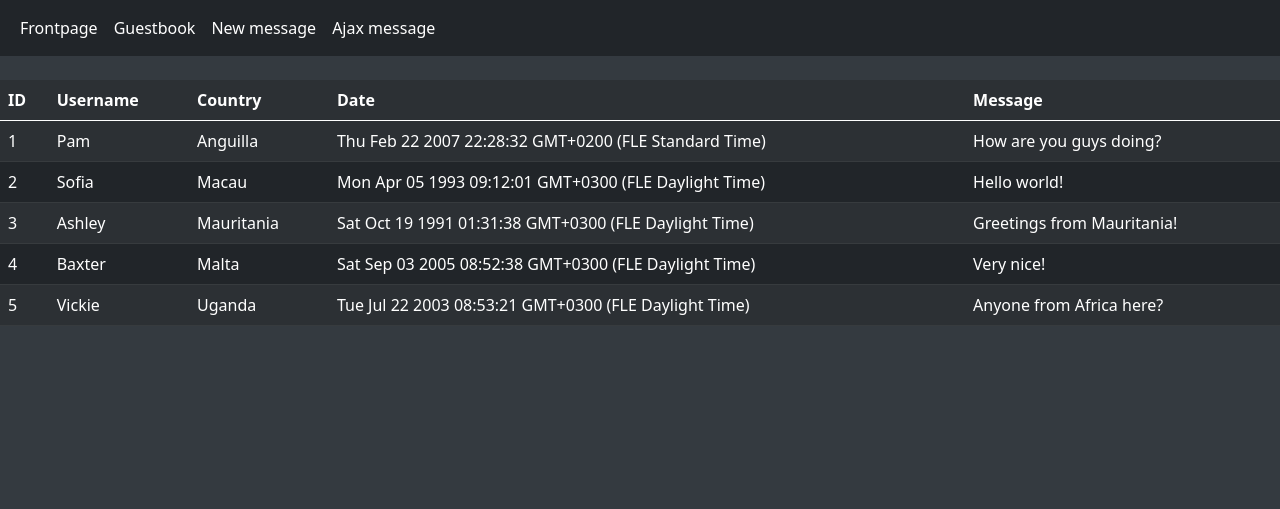
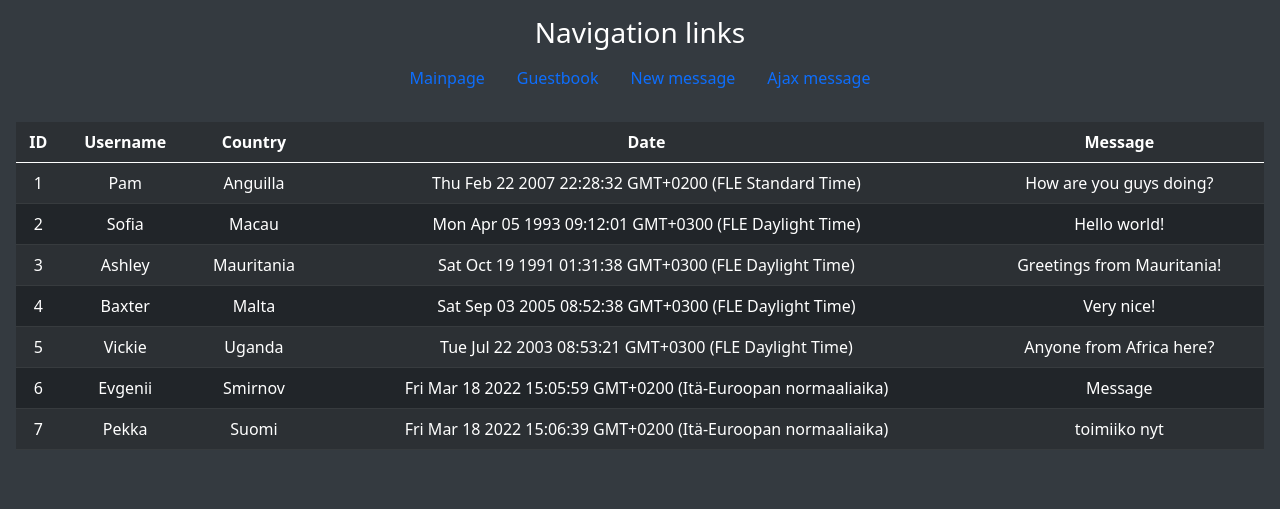
Before and after one commit to jevgenix/Fullstack-Projekti-1, a website: page public/guestbook.html in a window 1280 px wide. Drawn offline with nearby package versions, Linux system fonts and the light colour scheme; files that its build step writes are made by us from their sources.

Commit message:
better look

```diff
--- a/public/data.json
+++ b/public/data.json
@@ -1,37 +1 @@
-[
-  {
-    "id": "1",
-    "username": "Pam",
-    "country": "Anguilla",
-    "date": "Thu Feb 22 2007 22:28:32 GMT+0200 (FLE Standard Time)",
-    "message": "How are you guys doing?"
-  },
-  {
-    "id": "2",
-    "username": "Sofia",
-    "country": "Macau",
-    "date": "Mon Apr 05 1993 09:12:01 GMT+0300 (FLE Daylight Time)",
-    "message": "Hello world!"
-  },
-  {
-    "id": "3",
-    "username": "Ashley",
-    "country": "Mauritania",
-    "date": "Sat Oct 19 1991 01:31:38 GMT+0300 (FLE Daylight Time)",
-    "message": "Greetings from Mauritania!"
-  },
-  {
-    "id": "4",
-    "username": "Baxter",
-    "country": "Malta",
-    "date": "Sat Sep 03 2005 08:52:38 GMT+0300 (FLE Daylight Time)",
-    "message": "Very nice!"
-  },
-  {
-    "id": "5",
-    "username": "Vickie",
-    "country": "Uganda",
-    "date": "Tue Jul 22 2003 08:53:21 GMT+0300 (FLE Daylight Time)",
-    "message": "Anyone from Africa here?"
-  }
-]
+[{"id":"1","username":"Pam","country":"Anguilla","date":"Thu Feb 22 2007 22:28:32 GMT+0200 (FLE Standard Time)","message":"How are you guys doing?"},{"id":"2","username":"Sofia","country":"Macau","date":"Mon Apr 05 1993 09:12:01 GMT+0300 (FLE Daylight Time)","message":"Hello world!"},{"id":"3","username":"Ashley","country":"Mauritania","date":"Sat Oct 19 1991 01:31:38 GMT+0300 (FLE Daylight Time)","message":"Greetings from Mauritania!"},{"id":"4","username":"Baxter","country":"Malta","date":"Sat Sep 03 2005 08:52:38 GMT+0300 (FLE Daylight Time)","message":"Very nice!"},{"id":"5","username":"Vickie","country":"Uganda","date":"Tue Jul 22 2003 08:53:21 GMT+0300 (FLE Daylight Time)","message":"Anyone from Africa here?"},{"id":6,"username":"Evgenii","country":"Smirnov","date":"Fri Mar 18 2022 15:05:59 GMT+0200 (Itä-Euroopan normaaliaika)","message":"Message"},{"id":7,"username":"Pekka","country":"Suomi","date":"Fri Mar 18 2022 15:06:39 GMT+0200 (Itä-Euroopan normaaliaika)","message":"toimiiko nyt"}]
--- a/public/guestbook.html
+++ b/public/guestbook.html
@@ -8,8 +8,12 @@
     <script src="https://ajax.googleapis.com/ajax/libs/jquery/3.5.1/jquery.min.js"></script>
     <link rel="stylesheet" href="css/style.css" />
   </head>
-  <body>
-    <nav class="navbar navbar-expand-sm navbar-dark bg-dark"></nav>
+  <body class="text-center">
+    <div class="cover-container d-flex h-100 p-3 mx-auto flex-column">
+      <header class="masthead mb-auto">
+        <!--Navbar-->
+        <div class="inner"></div>
+      </header>
     <br />
     <div id="message"></div>
 
--- a/public/modules/components.js
+++ b/public/modules/components.js
@@ -1,4 +1,4 @@
-const nav = document.querySelector(".navbar");
+const nav = document.querySelector(".inner");
 fetch("modules/navbar.html")
   .then((res) => res.text())
   .then((data) => {
--- a/public/modules/navbar.html
+++ b/public/modules/navbar.html
@@ -1,10 +1,7 @@
-<div class="container-fluid">
-  <div>
-    <ul class="nav navbar-nav">
-      <li><a class="nav-link active" href="/">Frontpage</a></li>
-      <li><a class="nav-link active" href="/guestbook">Guestbook</a></li>
-      <li><a class="nav-link active" href="/newmessage">New message</a></li>
-      <li><a class="nav-link active" href="/ajaxmessage">Ajax message</a></li>
-    </ul>
-  </div>
-</div>
+<h3 class="masthead-brand">Navigation links</h3>
+<nav class="nav nav-masthead justify-content-center">
+  <a class="nav-link active" href="/">Mainpage</a>
+  <a class="nav-link" href="/guestbook">Guestbook</a>
+  <a class="nav-link" href="/newmessage">New message</a>
+  <a class="nav-link" href="/ajaxmessage">Ajax message</a>
+</nav>
```
Also changed, not shown: index.js (+26 -5 lines), public/ajaxmessage.html (+6 -2 lines), public/mainpage.html (+42 -4 lines), public/modules/form.html (+1 -1 lines), public/newmessage.html (+6 -2 lines), testi.js (added, +8 -0 lines).
